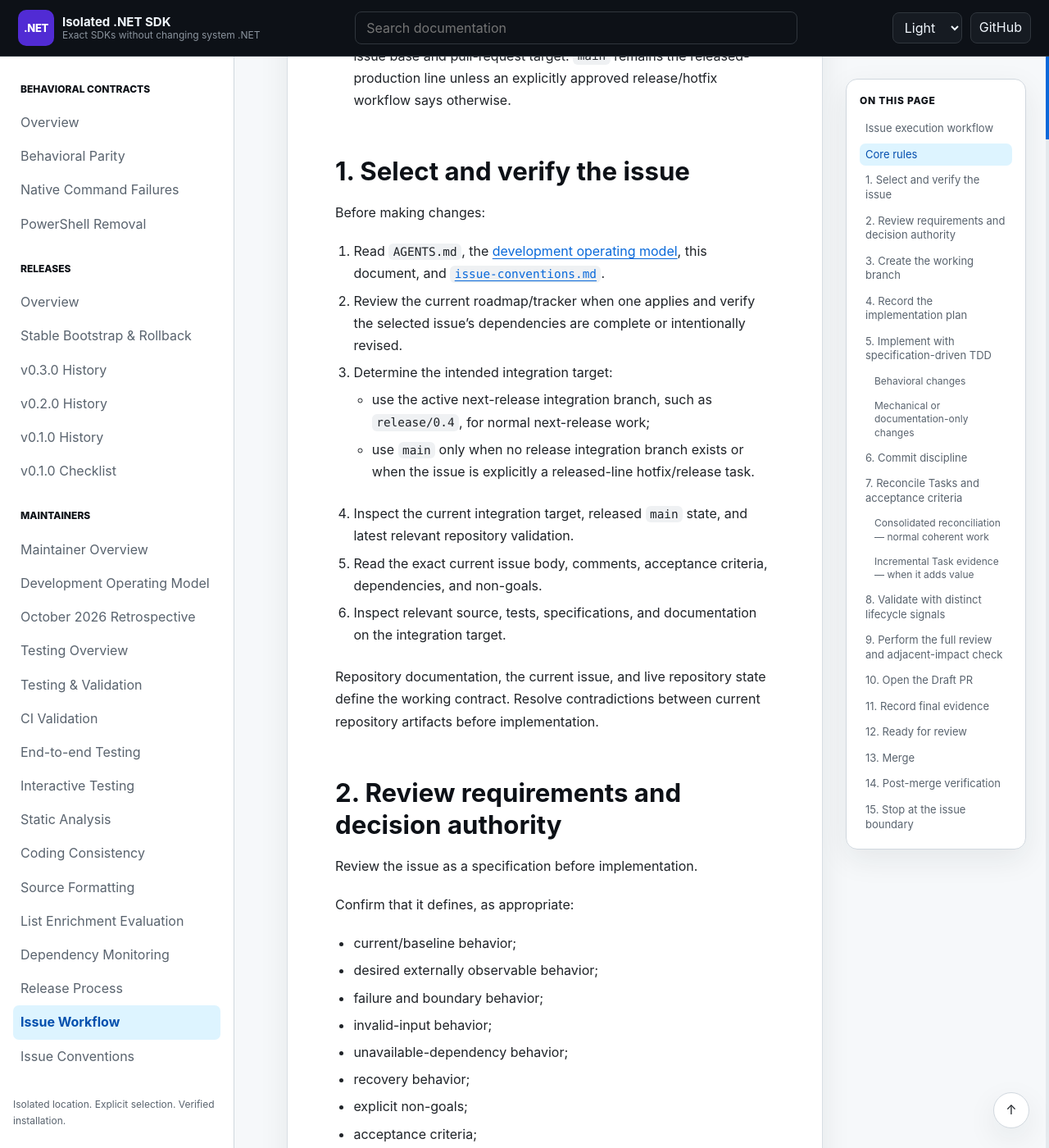
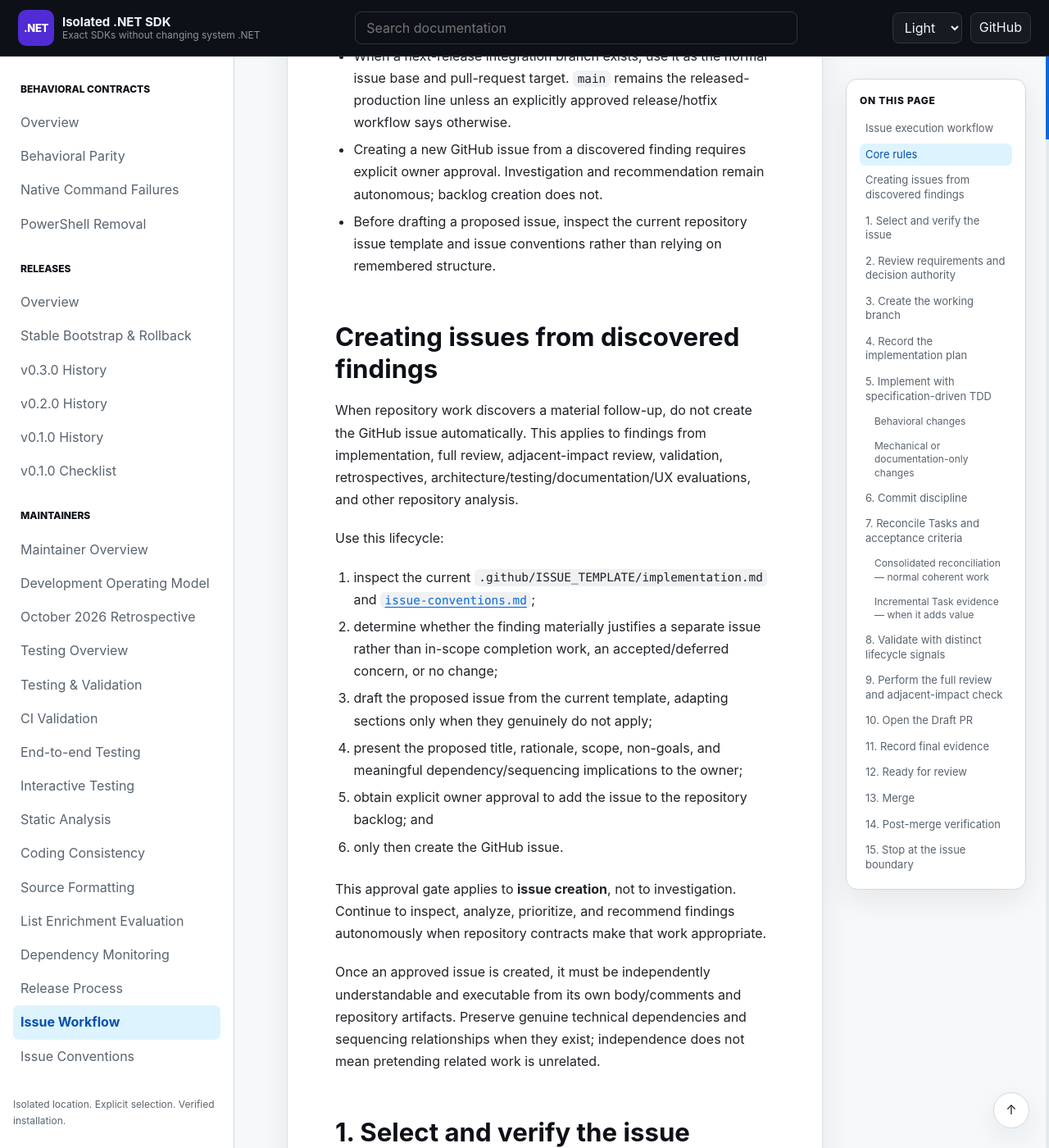
Before and after one commit to infoconex/isolated-dotnet-sdk, a Jekyll site: the page built from docs/maintainers/issues/issue-workflow.md, in a window 1280 px wide and 1400 px high, scrolled down 1108 px. Shown: the whole window at 82% size. Built offline with Jekyll 4.4.1, drawn with Linux system fonts in a browser that asks for light colours; our own code applies the rules of GitHub Pages for plain Markdown files; some of the changed text lies outside the part shown.

Commit message:
docs: require approval before follow-up issues (#149)
Refs #148

```diff
--- a/docs/maintainers/issues/issue-workflow.md
+++ b/docs/maintainers/issues/issue-workflow.md
@@ -13,9 +13,28 @@
 - Establish mechanically verifiable facts with automation/tooling rather than asking the user to re-verify them manually.
 - Green CI is necessary evidence, not proof by itself that a change is correct.
 - Optimize validation for distinct evidence. Do not run equivalent full validation twice on the same source SHA unless the runs serve materially different enforcement or coverage purposes.
-- Do not include unrelated cleanup. Capture material unrelated work as a follow-up issue.
+- Do not include unrelated cleanup. For material unrelated findings, use the issue-proposal and owner-approval lifecycle below before creating any follow-up issue.
 - Prefer live repository state over historical conversation context.
 - When a next-release integration branch exists, use it as the normal issue base and pull-request target. `main` remains the released-production line unless an explicitly approved release/hotfix workflow says otherwise.
+- Creating a new GitHub issue from a discovered finding requires explicit owner approval. Investigation and recommendation remain autonomous; backlog creation does not.
+- Before drafting a proposed issue, inspect the current repository issue template and issue conventions rather than relying on remembered structure.
+
+## Creating issues from discovered findings
+
+When repository work discovers a material follow-up, do not create the GitHub issue automatically. This applies to findings from implementation, full review, adjacent-impact review, validation, retrospectives, architecture/testing/documentation/UX evaluations, and other repository analysis.
+
+Use this lifecycle:
+
+1. inspect the current `.github/ISSUE_TEMPLATE/implementation.md` and [`issue-conventions.md`](issue-conventions.md);
+2. determine whether the finding materially justifies a separate issue rather than in-scope completion work, an accepted/deferred concern, or no change;
+3. draft the proposed issue from the current template, adapting sections only when they genuinely do not apply;
+4. present the proposed title, rationale, scope, non-goals, and meaningful dependency/sequencing implications to the owner;
+5. obtain explicit owner approval to add the issue to the repository backlog; and
+6. only then create the GitHub issue.
+
+This approval gate applies to **issue creation**, not to investigation. Continue to inspect, analyze, prioritize, and recommend findings autonomously when repository contracts make that work appropriate.
+
+Once an approved issue is created, it must be independently understandable and executable from its own body/comments and repository artifacts. Preserve genuine technical dependencies and sequencing relationships when they exist; independence does not mean pretending related work is unrelated.
 
 ## 1. Select and verify the issue
 
@@ -121,7 +140,7 @@
 
 Use small, scoped Conventional Commits containing only related changes. Follow <https://www.conventionalcommits.org/en/v1.0.0/>.
 
-Do not bundle incidental cleanup into the active issue. Create a follow-up issue for unrelated work.
+Do not bundle incidental cleanup into the active issue. For material unrelated work, use the issue-proposal and owner-approval lifecycle above; create a follow-up issue only after explicit approval.
 
 ## 7. Reconcile Tasks and acceptance criteria
 
@@ -196,7 +215,7 @@
 If the review finds gaps:
 
 1. fix closely coupled in-scope findings on the same branch when they are necessary for a complete result;
-2. create follow-up issues for material unrelated findings;
+2. for material unrelated findings, draft and present a follow-up issue proposal using the issue-creation lifecycle above, then create it only after explicit owner approval;
 3. rerun appropriate validation;
 4. repeat the full review.
 
```
Also changed, not shown: AGENTS.md (+1 -0 lines), docs/maintainers/development/operating-model.md (+2 -2 lines), docs/maintainers/issues/issue-conventions.md (+17 -0 lines), .github/ISSUE_TEMPLATE/implementation.md.
